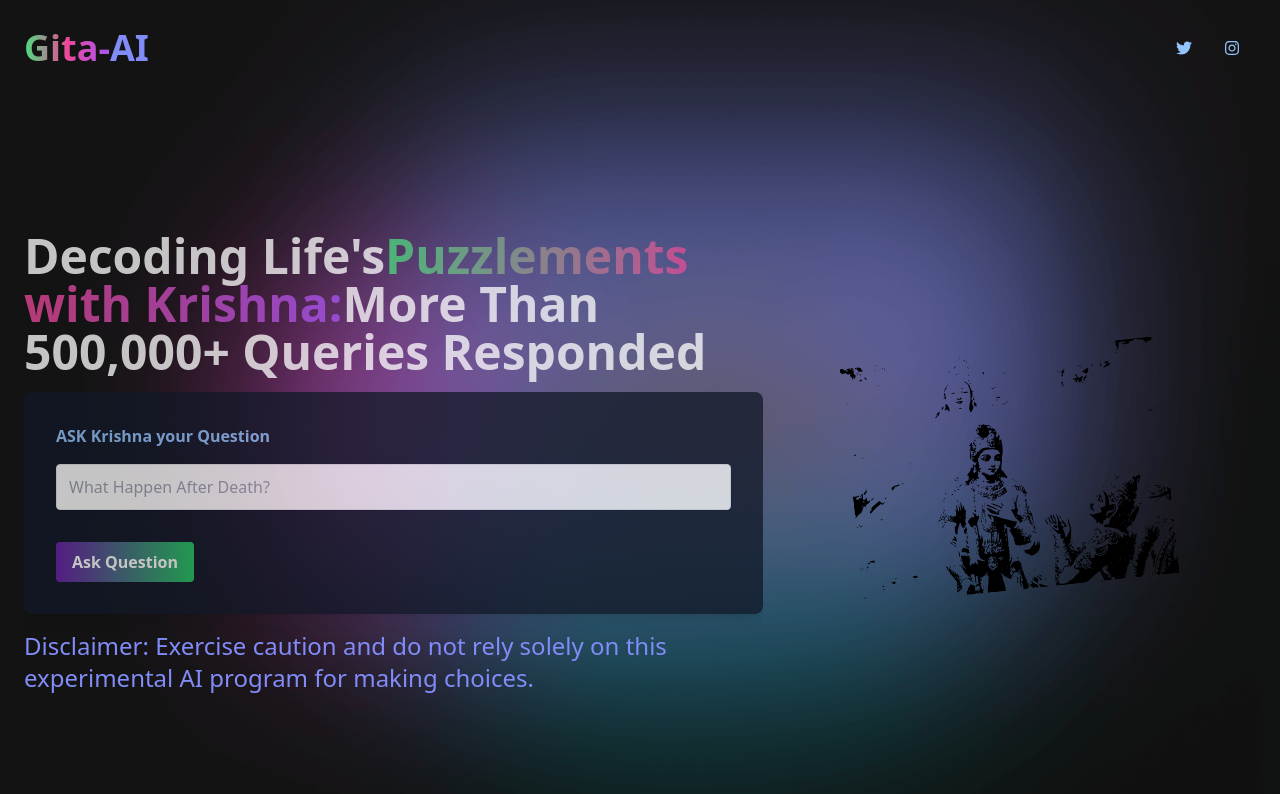
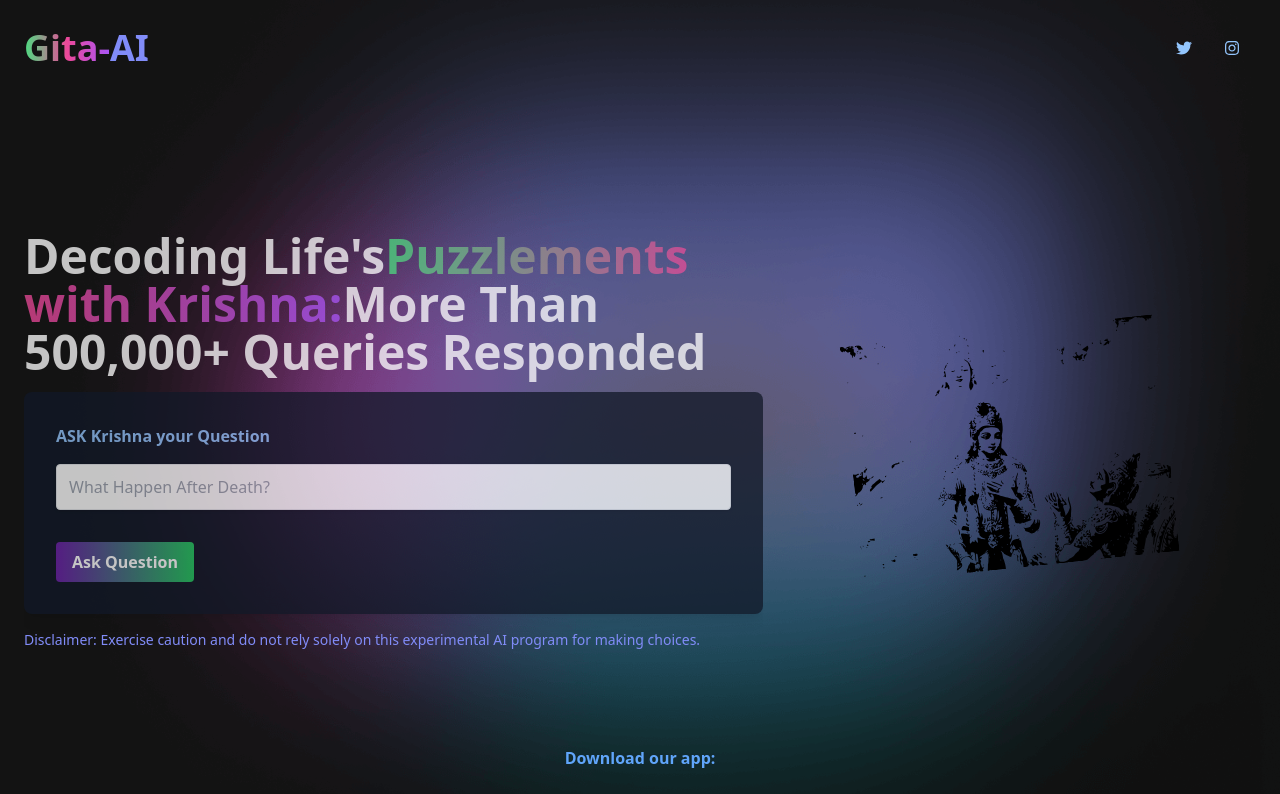
Before and after one commit to viveksinra/GitaGPT, a Next.js app: page / in a window 1280 px wide. Shown: the top 794 px of the page. Built offline with nearby package versions, Linux system fonts and the light colour scheme.

Commit message:
some ui fix main search page remove component rear

```diff
--- a/app/AskQuestForm.tsx
+++ b/app/AskQuestForm.tsx
@@ -5,6 +5,7 @@ import React, {useState} from 'react'
 function AskQuestForm() {
     const [question, setQuestion] = useState("")
   return (
+    <>
     <form className="bg-gray-900 opacity-75 w-full shadow-lg rounded-lg px-8 pt-6 pb-8 mb-4">
     <div className="mb-4">
     {/* for="emailaddress" */}
@@ -36,6 +37,9 @@ function AskQuestForm() {
 
     </div>
   </form>
+   <p className="leading-normal text-base md:text-sm mb-8 text-center md:text-left">
+   Disclaimer: Exercise caution and do not rely solely on this experimental AI program for making choices.
+   </p></>
   )
 }
 
--- a/app/MainSearch.tsx
+++ /dev/null
@@ -1,26 +0,0 @@
-import React from 'react'
-import AskQuestForm from './AskQuestForm'
-
-
-function MainSearch() {
-  return (
-    <div className="flex flex-col w-full xl:w-3/5 justify-center lg:items-start overflow-y-hidden">
-    <h1 className="my-4 text-3xl md:text-5xl text-white opacity-75 font-bold leading-tight text-center md:text-left">
-    Decoding Life's
-      <span className="bg-clip-text text-transparent bg-gradient-to-r from-green-400 via-pink-500 to-purple-500">
-      Puzzlements with Krishna:
-      </span>
-      More Than 500,000+ Queries Responded
-    </h1>
-
-
-   <AskQuestForm />
-
-    <p className="leading-normal text-base md:text-2xl mb-8 text-center md:text-left">
-    Disclaimer: Exercise caution and do not rely solely on this experimental AI program for making choices.
-    </p>
-  </div>
-  )
-}
-
-export default MainSearch
--- a/app/Question/[questType]/Answer.tsx
+++ b/app/Question/[questType]/Answer.tsx
@@ -20,11 +20,11 @@ const fetchTodos = async (fullQuest:string) => {
 
   // E.g. `/dashboard?page=2&order=asc`
   const fullQuest = searchParams.get('fullQuest') || "";
-    let [mySol, setMySol] = useState("")
+    let [mySol, setMySol] = useState("Getting Answer From Gita ...")
   fetchTodos(fullQuest).then(data => setMySol(data))
   return (
     <>
-    <div className= "gap-x-6 -mt-24 mb-12">
+    <div className= "gap-x-6 md:-mt-32 mb-12">
     <div className="flex  gap-x-6  items-center place-content-end">
 
     <div>
--- a/app/Question/[questType]/page.tsx
+++ b/app/Question/[questType]/page.tsx
@@ -18,7 +18,6 @@ function QuestAnsPage() {
       <AnswerPage />
       <AskQuestForm />
 
-      <Footer />
       </div>
   )
 }
--- a/app/page.tsx
+++ b/app/page.tsx
@@ -1,11 +1,22 @@
 import React from 'react'
+import AskQuestForm from './AskQuestForm'
 import Footer from './Footer'
-import MainSearch from './MainSearch'
 import TiddleImage from './TiddleImage'
 
 function Home() {
   return (
-    <MainSearch  />
+    <div className="flex flex-col w-full xl:w-3/5 justify-center lg:items-start overflow-y-hidden">
+    <h1 className="my-4 text-3xl md:text-5xl text-white opacity-75 font-bold leading-tight text-center md:text-left">
+    Decoding Life's
+      <span className="bg-clip-text text-transparent bg-gradient-to-r from-green-400 via-pink-500 to-purple-500">
+      Puzzlements with Krishna:
+      </span>
+      More Than 500,000+ Queries Responded
+    </h1>
+
+   <AskQuestForm />
+
+  </div>
 
 
 
```
